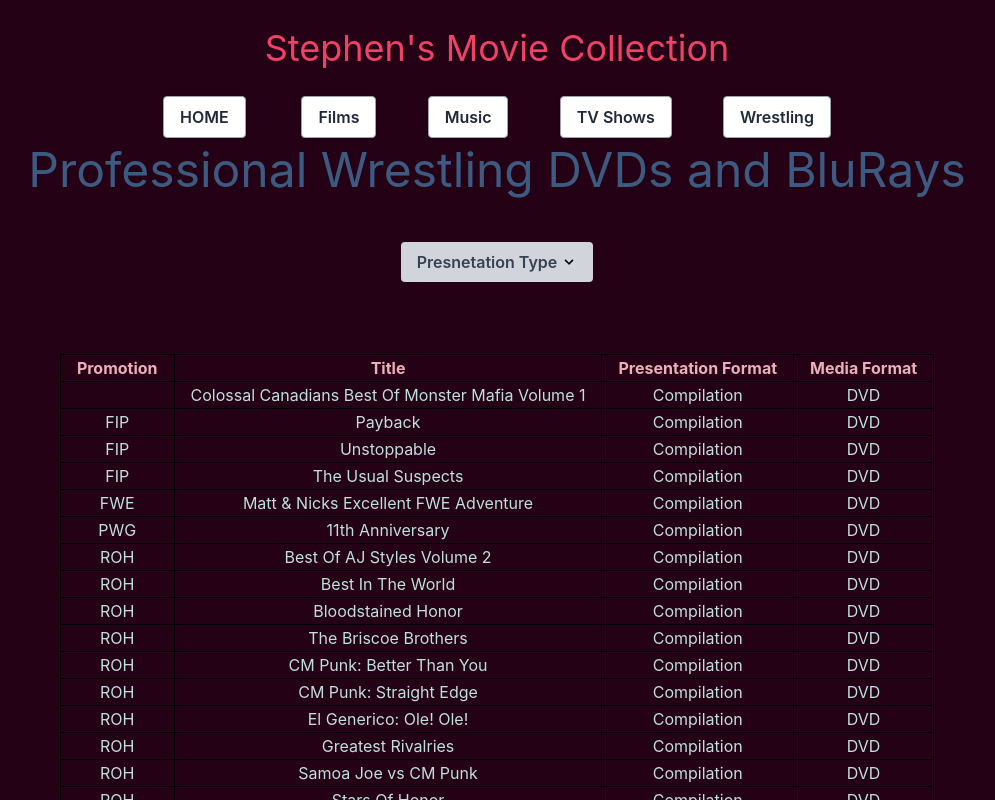
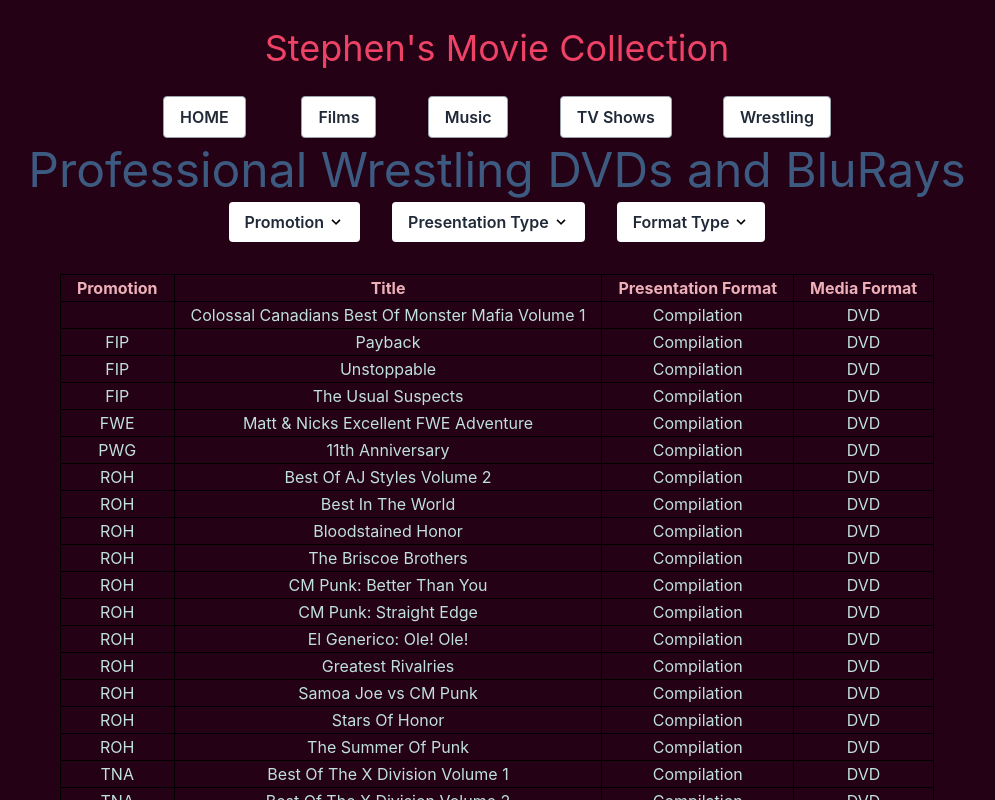
Before and after one commit to stephenfudge/ubiquitous-octo-rotary-phone, a React (Create React App) app: page /wrestling in a window 1280 px wide. Shown: the top 800 px of the page, without its empty margins (143-1138 px from the left). Built offline with nearby package versions, Linux system fonts and the light colour scheme.

Commit message:
added dropdown for music

```diff
--- a/src/components/Music/Format/MusicDVD.js
+++ b/src/components/Music/Format/MusicDVD.js
@@ -5,10 +5,7 @@
 const MusicDVD = () => {
   return (
     <div className="flex flex-col items-center bg-darkpurple">
-      {/* header of page */}
-      <div className="md:text-5xl sm:text-2xl text-bedazzle py-2">
-        Feature Films
-      </div>
+
       <div className="py-8">
         <table className="border-collapse border border-black">
           {/* column headings */}
--- a/src/components/Music/Music.js
+++ b/src/components/Music/Music.js
@@ -5,10 +5,6 @@
 const Music = () => {
   return (
     <div className="flex flex-col items-center mx-auto bg-darkpurple py-2">
-      {/* header of page */}
-      <div className="md:text-5xl sm:text-2xl text-bedazzle py-2">
-        Music DVDs and BluRays
-      </div>
       <div className="py-8">
         <table className="table-auto border-collapse border border-black">
           {/* column headers */}
--- /dev/null
+++ b/src/components/Music/MusicContainer.js
@@ -0,0 +1,39 @@
+import React, { useState } from "react";
+
+import Music from '../Music/Music';
+import MusicDVD from '../Music/Format/MusicDVD';
+import MusicBRD from '../Music/Format/MusicBRD';
+import MusicDropdown from './MusicDropdown';
+
+export default function MusicContainer() {
+  const [currentPage, setCurrentPage] = useState("Music");
+
+  const renderPage = () => {
+    if (currentPage === "Music") {
+      return <Music />;
+    }
+    if (currentPage === "MusicBRD") {
+      return <MusicBRD />;
+    }
+    if (currentPage === "MusicDVD") {
+      return <MusicDVD />;
+    }
+    return <Music />;
+  };
+
+  const handlePageChange = (page) => setCurrentPage(page);
+
+  return (
+    <div className="flex flex-col items-center mx-auto bg-darkpurple">
+      {/* header of page */}
+      <div className="md:text-5xl sm:text-2xl text-bedazzle py-2">
+        Music DVDs and BluRays
+      </div>
+     <MusicDropdown
+      currentPage={currentPage}
+      handlePageChange={handlePageChange}
+      />
+      {renderPage()}
+    </div>
+  );
+}
--- /dev/null
+++ b/src/components/Music/MusicDropdown.js
@@ -0,0 +1,59 @@
+import React from "react";
+import "../../styles/Nav.css";
+
+export default function MusicDropdown({ currentPage, handlePageChange }) {
+  return (
+    // <div class="p-10">
+    <div>
+      {/* Format */}
+      <div class="dropdown inline-block relative px-4">
+        <button className="bg-white hover:bg-bedazzle hover:text-paradise text-gray-800 font-semibold py-2 px-4 rounded inline-flex items-center">
+          <span class="mr-1">Format Type</span>
+          <svg
+            class="fill-current h-4 w-4"
+            xmlns="http://www.w3.org/2000/svg"
+            viewBox="0 0 20 20"
+          >
+            <path d="M9.293 12.95l.707.707L15.657 8l-1.414-1.414L10 10.828 5.757 6.586 4.343 8z" />{" "}
+          </svg>
+        </button>
+        <ul class="dropdown-menu absolute hidden text-gray-700 pt-1">
+          <li className="menuTypes bg-white hover:bg-bedazzle hover:text-paradise text-gray-800 font-semibold py-2 px-4 border border-gray-400 rounded shadow">
+            <a
+              href="#music"
+              onClick={() => handlePageChange("Music")}
+              className={
+                currentPage === "Music" ? "nav-link active" : "nav-link"
+              }
+            >
+              All Music
+            </a>
+          </li>
+
+          <li className="menuTypes bg-white hover:bg-bedazzle hover:text-paradise text-gray-800 font-semibold py-2 px-4 border border-gray-400 rounded shadow">
+            <a
+              href="#musicbrd"
+              onClick={() => handlePageChange("MusicBRD")}
+              className={
+                currentPage === "MusicBRD" ? "nav-link active" : "nav-link"
+              }
+            >
+              BluRays
+            </a>
+          </li>
+          <li className="menuTypes bg-white hover:bg-bedazzle hover:text-paradise text-gray-800 font-semibold py-2 px-4 border border-gray-400 rounded shadow">
+            <a
+              href="#musicdvd"
+              onClick={() => handlePageChange("MusicDVD")}
+              className={
+                currentPage === "MusicDVD" ? "nav-link active" : "nav-link"
+              }
+            >
+              DVDs
+            </a>
+          </li>
+        </ul>
+      </div>
+    </div>
+  );
+}
--- a/src/components/Wrestling/WrestlingContainer.js
+++ b/src/components/Wrestling/WrestlingContainer.js
@@ -1,5 +1,5 @@
 import React, { useState } from "react";
-import WrestlingNav from "./WrestlingNav";
+// import WrestlingNav from "./WrestlingNav";
 import Wrestling from "./Wrestling";
 import WrestlingDVD from "./Format/WrestlingDVD";
 import WrestlingBRD from "./Format/WrestlingBRD";
@@ -9,7 +9,7 @@
 import WWE from "./Promotion/WWE";
 import Other from "./Promotion/Other";
 
-import Dropdown from './dropdown'
+import WrestlingDropdown from './dropdown'
 
 export default function WrestlingContainer() {
   const [currentPage, setCurrentPage] = useState("Wrestling");
@@ -55,7 +55,7 @@
         currentPage={currentPage}
         handlePageChange={handlePageChange}
       /> */}
-      <Dropdown
+      <WrestlingDropdown
       currentPage={currentPage}
       handlePageChange={handlePageChange}
       />
--- a/src/components/Wrestling/dropdown.js
+++ b/src/components/Wrestling/dropdown.js
@@ -1,12 +1,14 @@
 import React from "react";
 import "../../styles/Nav.css";
 
-export default function Dropdown({ currentPage, handlePageChange }) {
+export default function WrestlingDropdown({ currentPage, handlePageChange }) {
   return (
-    <div class="p-10">
-      <div class="dropdown inline-block relative">
-        <button class="bg-gray-300 text-gray-700 font-semibold py-2 px-4 rounded inline-flex items-center">
-          <span class="mr-1">Presnetation Type</span>
+    // <div class="p-10">
+    <div>
+      {/* Promotion */}
+      <div class="dropdown inline-block relative px-4">
+        <button className="bg-white hover:bg-bedazzle hover:text-paradise text-gray-800 font-semibold py-2 px-4 rounded inline-flex items-center">
+          <span class="mr-1">Promotion</span>
           <svg
             class="fill-current h-4 w-4"
             xmlns="http://www.w3.org/2000/svg"
@@ -16,9 +18,43 @@
           </svg>
         </button>
         <ul class="dropdown-menu absolute hidden text-gray-700 pt-1">
-          <li className="menuTypes">
+          <li className="menuTypes bg-white hover:bg-bedazzle hover:text-paradise text-gray-800 font-semibold py-2 px-4 border border-gray-400 rounded shadow">
             <a
-              class="rounded-t bg-gray-200 hover:bg-gray-400 py-2 px-4 block whitespace-no-wrap"
+              href="#nonwwe"
+              onClick={() => handlePageChange("Other")}
+              className={
+                currentPage === "Other" ? "nav-link active" : "nav-link"
+              }
+            >
+              Non WWE Content
+            </a>
+          </li>
+          <li className="menuTypes bg-white hover:bg-bedazzle hover:text-paradise text-gray-800 font-semibold py-2 px-4 border border-gray-400 rounded shadow">
+            <a
+              href="#wwe"
+              onClick={() => handlePageChange("WWE")}
+              className={currentPage === "WWE" ? "nav-link active" : "nav-link"}
+            >
+              WWE Content
+            </a>
+          </li>
+        </ul>
+      </div>
+      {/* Presentation Type */}
+      <div class="dropdown inline-block relative px-4">
+        <button className="bg-white hover:bg-bedazzle hover:text-paradise text-gray-800 font-semibold py-2 px-4 rounded inline-flex items-center">
+          <span class="mr-1">Presentation Type</span>
+          <svg
+            class="fill-current h-4 w-4"
+            xmlns="http://www.w3.org/2000/svg"
+            viewBox="0 0 20 20"
+          >
+            <path d="M9.293 12.95l.707.707L15.657 8l-1.414-1.414L10 10.828 5.757 6.586 4.343 8z" />{" "}
+          </svg>
+        </button>
+        <ul class="dropdown-menu absolute hidden text-gray-700 pt-1">
+          <li className="menuTypes bg-white hover:bg-bedazzle hover:text-paradise text-gray-800 font-semibold py-2 px-4 border border-gray-400 rounded shadow">
+            <a
               href="#compilation"
               onClick={() => handlePageChange("Compilation")}
               className={
@@ -28,9 +64,8 @@
               Compilation
             </a>
           </li>
-          <li className="menuTypes">
+          <li className="menuTypes bg-white hover:bg-bedazzle hover:text-paradise text-gray-800 font-semibold py-2 px-4 border border-gray-400 rounded shadow">
             <a
-              class="bg-gray-200 hover:bg-gray-400 py-2 px-4 block whitespace-no-wrap"
               href="#documentary"
               onClick={() => handlePageChange("Documentary")}
               className={
@@ -40,9 +75,8 @@
               Documentaries
             </a>
           </li>
-          <li className="menuTypes">
+          <li className="menuTypes bg-white hover:bg-bedazzle hover:text-paradise text-gray-800 font-semibold py-2 px-4 border border-gray-400 rounded shadow">
             <a
-              class="rounded-b bg-gray-200 hover:bg-gray-400 py-2 px-4 block whitespace-no-wrap"
               href="#wrestlingppv"
               onClick={() => handlePageChange("WrestlingPPV")}
               className={
@@ -54,6 +88,40 @@
           </li>
         </ul>
       </div>
+
+      {/* Format */}
+      <div class="dropdown inline-block relative px-4">
+        <button className="bg-white hover:bg-bedazzle hover:text-paradise text-gray-800 font-semibold py-2 px-4 rounded inline-flex items-center">
+          <span class="mr-1">Format Type</span>
+          <svg
+            class="fill-current h-4 w-4"
+            xmlns="http://www.w3.org/2000/svg"
+            viewBox="0 0 20 20"
+          >
+            <path d="M9.293 12.95l.707.707L15.657 8l-1.414-1.414L10 10.828 5.757 6.586 4.343 8z" />{" "}
+          </svg>
+        </button>
+        <ul class="dropdown-menu absolute hidden text-gray-700 pt-1">
+          <li className="menuTypes bg-white hover:bg-bedazzle hover:text-paradise text-gray-800 font-semibold py-2 px-4 border border-gray-400 rounded shadow">
+            <a
+              href="#brd"
+              onClick={() => handlePageChange("WrestlingBRD")}
+              className={currentPage === "WrestlingBRD" ? "nav-link active" : "nav-link"}
+            >
+              BluRays
+            </a>
+          </li>
+          <li className="menuTypes bg-white hover:bg-bedazzle hover:text-paradise text-gray-800 font-semibold py-2 px-4 border border-gray-400 rounded shadow">
+            <a
+              href="#dvd"
+              onClick={() => handlePageChange("WrestlingDVD")}
+              className={currentPage === "WrestlingDVD" ? "nav-link active" : "nav-link"}
+            >
+              DVDs
+            </a>
+          </li>
+        </ul>
+      </div>
     </div>
   );
 }
--- a/src/styles/Nav.css
+++ b/src/styles/Nav.css
@@ -21,3 +21,7 @@
 .menuTypes{
   display: block;
 }
+
+button{
+  padding: 2%;
+}
```
Also changed, not shown: src/App.js (+8 -6 lines), src/components/Music/Format/MusicBRD.js (+5 -9 lines), src/components/Wrestling/WrestlingNav.js (+0 -7 lines).
